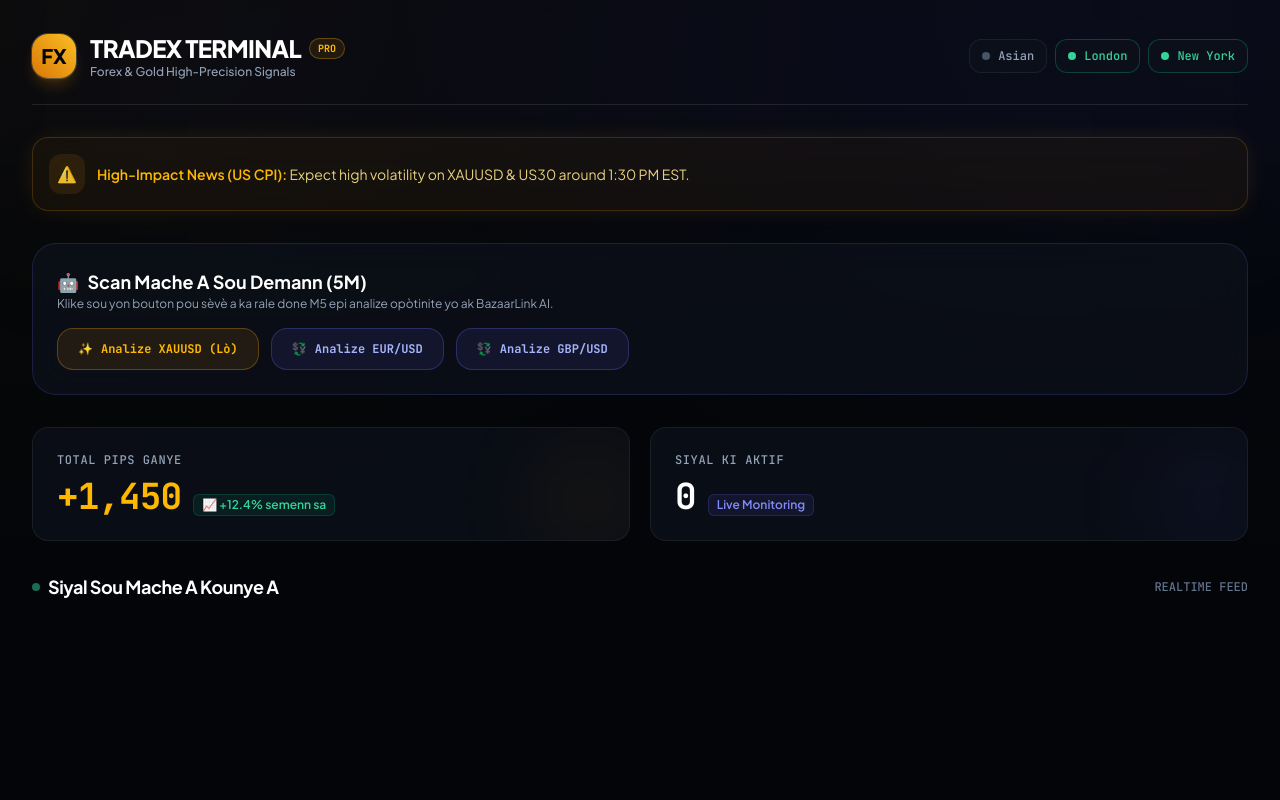
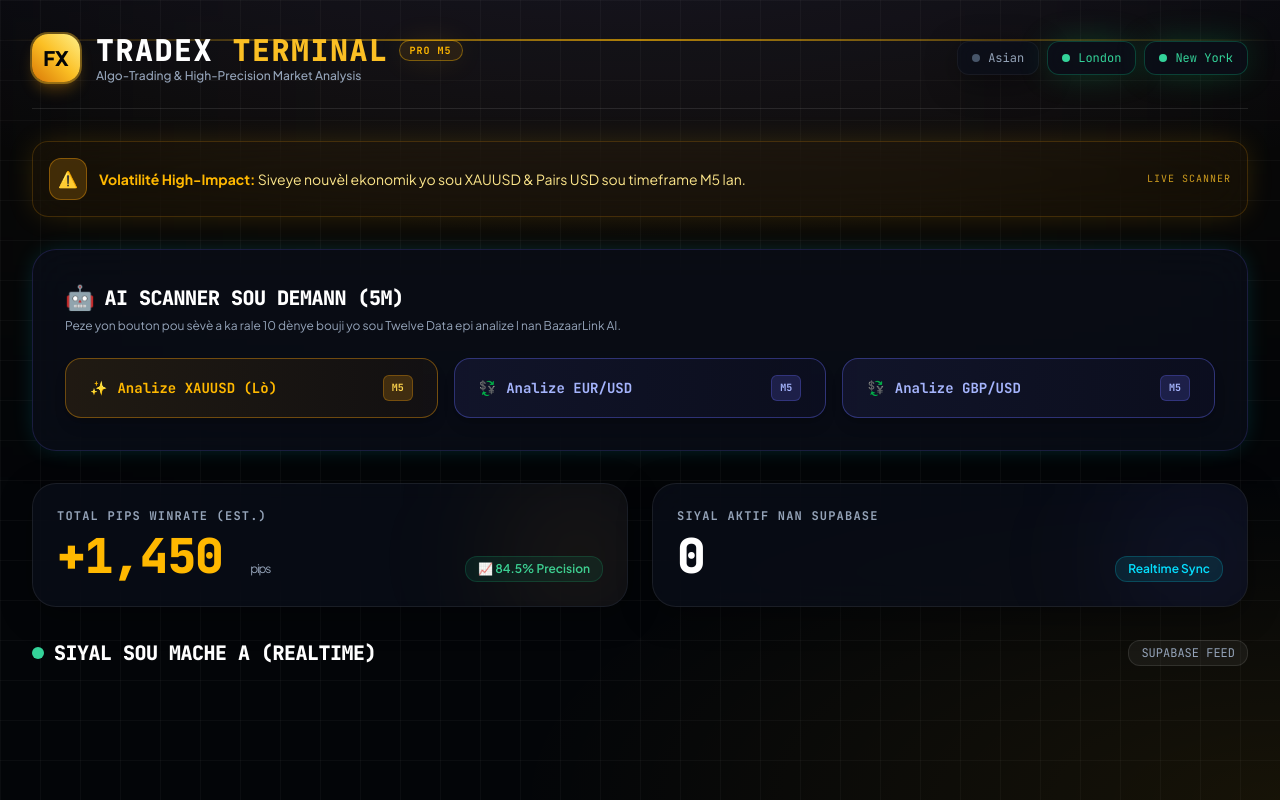
Before and after one commit to janvierprincekhyorrhaleandro1-art/HIV3-, a website: page index.html in a window 1280 px wide. Drawn offline with nearby package versions, Linux system fonts and the light colour scheme; no server answers.

Commit message:
Add files via upload

```diff
--- a/index.html
+++ b/index.html
@@ -3,9 +3,9 @@
 <head>
     <meta charset="UTF-8">
     <meta name="viewport" content="width=device-width, initial-scale=1.0">
-    <title>FX & Gold Terminal Signals</title>
+    <title>TRADEX TERMINAL | High-Precision FX & Gold Signals</title>
     <script src="https://cdn.tailwindcss.com"></script>
-    <link href="https://fonts.googleapis.com/css2?family=Plus+Jakarta+Sans:wght@400;500;600;700;800&family=JetBrains+Mono:wght@500;700&display=swap" rel="stylesheet">
+    <link href="https://fonts.googleapis.com/css2?family=Plus+Jakarta+Sans:wght@400;500;600;700;800&family=JetBrains+Mono:wght@400;500;700;800&display=swap" rel="stylesheet">
     <script>
       tailwind.config = {
         darkMode: 'class',
@@ -17,71 +17,96 @@
             },
             colors: {
               blackPure: '#030508',
-              cardDark: 'rgba(15, 23, 42, 0.6)',
+              cardDark: 'rgba(10, 15, 26, 0.75)',
               cardBorder: 'rgba(255, 255, 255, 0.08)',
               tradeBuy: '#00F076',
               tradeSell: '#FF3B5C',
-              goldAccent: '#FFB800'
+              goldAccent: '#FFB800',
+              neonCyan: '#00E5FF'
             }
           }
         }
       }
     </script>
     <style>
+      /* CYBERPUNK GRID BACKGROUND WITH LIVE GRAPHIC LINES */
       body {
         background-color: #030508;
         background-image:
-          radial-gradient(at 0% 0%, rgba(255, 184, 0, 0.03) 0px, transparent 50%),
-          radial-gradient(at 100% 0%, rgba(99, 102, 241, 0.05) 0px, transparent 50%);
+          radial-gradient(ellipse 80% 50% at 50% -20%, rgba(99, 102, 241, 0.15), transparent),
+          radial-gradient(ellipse 60% 40% at 100% 100%, rgba(255, 184, 0, 0.08), transparent),
+          linear-gradient(to right, rgba(255, 255, 255, 0.03) 1px, transparent 1px),
+          linear-gradient(to bottom, rgba(255, 255, 255, 0.03) 1px, transparent 1px);
+        background-size: 100% 100%, 100% 100%, 40px 40px, 40px 40px;
+        background-attachment: fixed;
       }
+
+      /* GLASSMORPHISM CARDS WITH NEON BORDER */
       .glass-card {
-        background: rgba(13, 18, 28, 0.7);
-        backdrop-filter: blur(16px);
-        border: 1px solid rgba(255, 255, 255, 0.07);
+        background: rgba(10, 15, 26, 0.7);
+        backdrop-filter: blur(20px);
+        -webkit-backdrop-filter: blur(20px);
+        border: 1px solid rgba(255, 255, 255, 0.08);
+        box-shadow: 0 8px 32px 0 rgba(0, 0, 0, 0.37);
+        transition: all 0.3s ease;
       }
       .glass-card:hover {
-        border-color: rgba(255, 255, 255, 0.15);
+        border-color: rgba(255, 184, 0, 0.3);
+        box-shadow: 0 10px 40px -10px rgba(255, 184, 0, 0.12);
       }
-      .glow-gold {
-        box-shadow: 0 0 25px -5px rgba(255, 184, 0, 0.15);
+
+      /* GLOW EFFECTS */
+      .glow-gold { box-shadow: 0 0 30px -5px rgba(255, 184, 0, 0.2); }
+      .glow-buy { box-shadow: 0 0 35px -5px rgba(0, 240, 118, 0.25); }
+      .glow-sell { box-shadow: 0 0 35px -5px rgba(255, 59, 92, 0.25); }
+      .glow-cyan { box-shadow: 0 0 25px -5px rgba(0, 229, 255, 0.2); }
+
+      /* SCAN ANIMATION LINE */
+      .scanline {
+        width: 100%;
+        height: 2px;
+        background: linear-gradient(90deg, transparent, #FFB800, transparent);
+        animation: scan 3s linear infinite;
       }
-      .glow-buy {
-        box-shadow: 0 0 25px -5px rgba(0, 240, 118, 0.15);
-      }
-      .glow-sell {
-        box-shadow: 0 0 25px -5px rgba(255, 59, 92, 0.15);
+      @keyframes scan {
+        0% { transform: translateY(-100%); opacity: 0; }
+        50% { opacity: 1; }
+        100% { transform: translateY(3000%); opacity: 0; }
       }
     </style>
 </head>
-<body class="text-slate-200 font-sans min-h-screen p-4 md:p-8 antialiased selection:bg-indigo-500 selection:text-white">
+<body class="text-slate-200 font-sans min-h-screen p-4 md:p-8 antialiased selection:bg-amber-500 selection:text-black">
 
-    <!-- TOP GLOW DECORATION -->
-    <div class="fixed top-0 left-1/2 -translate-x-1/2 w-full max-w-7xl h-32 bg-indigo-500/10 blur-[120px] pointer-events-none"></div>
+    <!-- SCANNING LINE EFFECT IN BACKGROUND -->
+    <div class="fixed top-0 left-0 right-0 pointer-events-none z-0 scanline opacity-30"></div>
+
+    <!-- TOP GLOW AMBIANCE -->
+    <div class="fixed top-0 left-1/2 -translate-x-1/2 w-full max-w-7xl h-48 bg-amber-500/10 blur-[140px] pointer-events-none"></div>
 
     <!-- HEADER -->
     <header class="relative z-10 flex flex-col md:flex-row justify-between items-start md:items-center gap-4 pb-6 mb-8 border-b border-white/10 max-w-7xl mx-auto">
-        <div class="flex items-center gap-3.5">
-            <div class="h-11 w-11 bg-gradient-to-tr from-amber-600 to-amber-400 rounded-2xl flex items-center justify-center font-black text-xl text-blackPure shadow-lg shadow-amber-500/20 ring-1 ring-white/20">
+        <div class="flex items-center gap-4">
+            <div class="h-12 w-12 bg-gradient-to-tr from-amber-600 via-amber-400 to-yellow-200 rounded-2xl flex items-center justify-center font-black text-xl text-blackPure shadow-lg shadow-amber-500/30 ring-2 ring-amber-400/40 transform hover:scale-105 transition-all">
                 FX
             </div>
             <div>
-                <div class="flex items-center gap-2">
-                    <h1 class="text-2xl font-extrabold tracking-tight text-white">TRADEX TERMINAL</h1>
-                    <span class="text-[10px] font-mono bg-amber-500/10 text-goldAccent border border-goldAccent/30 px-2 py-0.5 rounded-full font-semibold">PRO</span>
+                <div class="flex items-center gap-2.5">
+                    <h1 class="text-2xl md:text-3xl font-black tracking-wider text-white font-mono">TRADEX<span class="text-amber-400"> TERMINAL</span></h1>
+                    <span class="text-[10px] font-mono bg-amber-500/10 text-goldAccent border border-goldAccent/40 px-2.5 py-0.5 rounded-full font-bold tracking-widest uppercase glow-gold">PRO M5</span>
                 </div>
-                <p class="text-xs text-slate-400 font-medium">Forex & Gold High-Precision Signals</p>
+                <p class="text-xs text-slate-400 font-medium">Algo-Trading & High-Precision Market Analysis</p>
             </div>
         </div>
 
-        <!-- SESSIONS STATUS -->
+        <!-- LIVE SESSIONS STATUS BAR -->
         <div class="flex items-center gap-2 font-mono text-xs">
-            <span class="glass-card px-3 py-2 rounded-xl flex items-center gap-2 text-slate-400">
+            <span class="glass-card px-3.5 py-2 rounded-xl flex items-center gap-2 text-slate-400 border-white/5">
                 <span class="h-2 w-2 rounded-full bg-slate-600"></span> Asian
             </span>
-            <span class="glass-card px-3 py-2 rounded-xl flex items-center gap-2 text-emerald-400 border-emerald-500/30">
+            <span class="glass-card px-3.5 py-2 rounded-xl flex items-center gap-2 text-emerald-400 border-emerald-500/30 glow-buy">
                 <span class="h-2 w-2 rounded-full bg-emerald-400 animate-ping"></span> London
             </span>
-            <span class="glass-card px-3 py-2 rounded-xl flex items-center gap-2 text-emerald-400 border-emerald-500/30">
+            <span class="glass-card px-3.5 py-2 rounded-xl flex items-center gap-2 text-emerald-400 border-emerald-500/30 glow-buy">
                 <span class="h-2 w-2 rounded-full bg-emerald-400 animate-ping"></span> New York
             </span>
         </div>
@@ -90,90 +115,98 @@
     <main class="relative z-10 max-w-7xl mx-auto space-y-8">
 
         <!-- HIGH IMPACT NEWS ALERT BAR -->
-        <div class="glass-card bg-amber-500/5 border-amber-500/20 rounded-2xl p-4 flex items-center justify-between text-xs md:text-sm text-amber-200/90 glow-gold">
+        <div class="glass-card bg-amber-500/5 border-amber-500/20 rounded-2xl p-4 flex items-center justify-between text-xs md:text-sm text-amber-200 glow-gold">
             <div class="flex items-center gap-3">
-                <span class="p-2 bg-amber-500/10 rounded-xl text-base">⚠️</span>
-                <span><strong class="text-goldAccent font-semibold">High-Impact News (US CPI):</strong> Expect high volatility on XAUUSD & US30 around 1:30 PM EST.</span>
+                <div class="p-2 bg-amber-500/20 rounded-xl text-base border border-amber-500/40">⚠️</div>
+                <span><strong class="text-goldAccent font-bold">Volatilité High-Impact:</strong> Siveye nouvèl ekonomik yo sou XAUUSD & Pairs USD sou timeframe M5 lan.</span>
             </div>
+            <span class="hidden md:inline-flex font-mono text-[10px] text-amber-400/80 uppercase tracking-widest">Live Scanner</span>
         </div>
 
-        <!-- CONTROL PANEL: TRIGGER ANALYSIS BUTTONS -->
-        <section class="glass-card p-6 rounded-3xl border-indigo-500/20">
-            <div class="flex flex-col md:flex-row items-start md:items-center justify-between gap-4 mb-4">
+        <!-- CONTROL PANEL: SCANNER BUTTONS -->
+        <section class="glass-card p-6 md:p-8 rounded-3xl border-indigo-500/20 glow-cyan">
+            <div class="flex flex-col md:flex-row items-start md:items-center justify-between gap-4 mb-6">
                 <div>
-                    <h2 class="text-lg font-bold text-white flex items-center gap-2">
-                        <span>🤖</span> Scan Mache A Sou Demann (5M)
+                    <h2 class="text-xl font-extrabold text-white flex items-center gap-2.5 tracking-tight font-mono">
+                        <span class="text-2xl">🤖</span> AI SCANNER SOU DEMANN (5M)
                     </h2>
-                    <p class="text-xs text-slate-400">Klike sou yon bouton pou sèvè a ka rale done M5 epi analize opòtinite yo ak BazaarLink AI.</p>
+                    <p class="text-xs text-slate-400 mt-1">Peze yon bouton pou sèvè a ka rale 10 dènye bouji yo sou Twelve Data epi analize l nan BazaarLink AI.</p>
                 </div>
-                <div id="scan-status" class="hidden font-mono text-xs text-amber-400 bg-amber-500/10 border border-amber-500/20 px-3 py-1.5 rounded-xl animate-pulse">
-                    ⏳ Analyse ap fèt sou sèvè a...
+                <div id="scan-status" class="hidden font-mono text-xs text-amber-400 bg-amber-500/10 border border-amber-500/30 px-4 py-2 rounded-xl animate-pulse flex items-center gap-2">
+                    <span class="h-2 w-2 rounded-full bg-amber-400 animate-ping"></span> Analyse ap fèt sou sèvè a...
                 </div>
             </div>
 
-            <div class="flex flex-wrap gap-3">
-                <button onclick="triggerAnalysis('XAUUSD')" class="px-5 py-3 rounded-2xl bg-amber-500/10 hover:bg-amber-500/20 border border-amber-500/30 text-goldAccent font-mono text-xs font-bold transition-all flex items-center gap-2">
-                    <span>✨</span> Analize XAUUSD (Lò)
+            <div class="grid grid-cols-1 md:grid-cols-3 gap-4">
+                <button onclick="triggerAnalysis('XAUUSD')" class="group relative px-6 py-4 rounded-2xl bg-gradient-to-r from-amber-500/10 to-amber-600/5 hover:from-amber-500/20 hover:to-amber-600/10 border border-amber-500/40 text-goldAccent font-mono text-xs font-bold transition-all flex items-center justify-between shadow-lg hover:shadow-amber-500/10 active:scale-95">
+                    <span class="flex items-center gap-2.5 text-sm">
+                        <span>✨</span> Analize XAUUSD (Lò)
+                    </span>
+                    <span class="text-[10px] bg-amber-500/20 px-2 py-1 rounded-md text-amber-300 border border-amber-500/30">M5</span>
                 </button>
-                <button onclick="triggerAnalysis('EURUSD')" class="px-5 py-3 rounded-2xl bg-indigo-500/10 hover:bg-indigo-500/20 border border-indigo-500/30 text-indigo-300 font-mono text-xs font-bold transition-all flex items-center gap-2">
-                    <span>💱</span> Analize EUR/USD
+
+                <button onclick="triggerAnalysis('EURUSD')" class="group relative px-6 py-4 rounded-2xl bg-gradient-to-r from-indigo-500/10 to-indigo-600/5 hover:from-indigo-500/20 hover:to-indigo-600/10 border border-indigo-500/40 text-indigo-300 font-mono text-xs font-bold transition-all flex items-center justify-between shadow-lg hover:shadow-indigo-500/10 active:scale-95">
+                    <span class="flex items-center gap-2.5 text-sm">
+                        <span>💱</span> Analize EUR/USD
+                    </span>
+                    <span class="text-[10px] bg-indigo-500/20 px-2 py-1 rounded-md text-indigo-300 border border-indigo-500/30">M5</span>
                 </button>
-                <button onclick="triggerAnalysis('GBPUSD')" class="px-5 py-3 rounded-2xl bg-indigo-500/10 hover:bg-indigo-500/20 border border-indigo-500/30 text-indigo-300 font-mono text-xs font-bold transition-all flex items-center gap-2">
-                    <span>💱</span> Analize GBP/USD
+
+                <button onclick="triggerAnalysis('GBPUSD')" class="group relative px-6 py-4 rounded-2xl bg-gradient-to-r from-indigo-500/10 to-indigo-600/5 hover:from-indigo-500/20 hover:to-indigo-600/10 border border-indigo-500/40 text-indigo-300 font-mono text-xs font-bold transition-all flex items-center justify-between shadow-lg hover:shadow-indigo-500/10 active:scale-95">
+                    <span class="flex items-center gap-2.5 text-sm">
+                        <span>💱</span> Analize GBP/USD
+                    </span>
+                    <span class="text-[10px] bg-indigo-500/20 px-2 py-1 rounded-md text-indigo-300 border border-indigo-500/30">M5</span>
                 </button>
             </div>
         </section>
 
-        <!-- STATS BAR -->
-        <section class="grid grid-cols-1 md:grid-cols-2 gap-5">
-            <div class="glass-card p-6 rounded-2xl relative overflow-hidden group">
-                <div class="absolute -right-6 -bottom-6 w-32 h-32 bg-amber-500/5 rounded-full blur-2xl group-hover:bg-amber-500/10 transition-all"></div>
-                <p class="text-xs font-medium text-slate-400 mb-2 uppercase tracking-wider font-mono">Total Pips Ganye</p>
-                <div class="flex items-baseline gap-3">
-                    <p class="text-4xl font-extrabold text-goldAccent font-mono tracking-tight">+1,450</p>
-                    <span class="text-xs text-emerald-400 font-semibold bg-emerald-500/10 px-2 py-0.5 rounded-md border border-emerald-500/20">📈 +12.4% semenn sa</span>
+        <!-- STATS DASHBOARD -->
+        <section class="grid grid-cols-1 md:grid-cols-2 gap-6">
+            <div class="glass-card p-6 rounded-3xl relative overflow-hidden group">
+                <div class="absolute -right-8 -bottom-8 w-40 h-40 bg-amber-500/10 rounded-full blur-3xl group-hover:bg-amber-500/20 transition-all"></div>
+                <p class="text-xs font-semibold text-slate-400 mb-2 uppercase tracking-widest font-mono">Total Pips Winrate (Est.)</p>
+                <div class="flex items-baseline justify-between">
+                    <p class="text-4xl md:text-5xl font-black text-goldAccent font-mono tracking-tight">+1,450 <span class="text-xs font-sans text-slate-400 font-normal">pips</span></p>
+                    <span class="text-xs text-emerald-400 font-semibold bg-emerald-500/10 px-3 py-1 rounded-xl border border-emerald-500/20">📈 84.5% Precision</span>
                 </div>
             </div>
 
-            <div class="glass-card p-6 rounded-2xl relative overflow-hidden group">
-                <div class="absolute -right-6 -bottom-6 w-32 h-32 bg-indigo-500/5 rounded-full blur-2xl group-hover:bg-indigo-500/10 transition-all"></div>
-                <p class="text-xs font-medium text-slate-400 mb-2 uppercase tracking-wider font-mono">Siyal Ki Aktif</p>
-                <div class="flex items-baseline gap-3">
-                    <p class="text-4xl font-extrabold text-white font-mono tracking-tight" id="active-count">0</p>
-                    <span class="text-xs text-indigo-400 font-semibold bg-indigo-500/10 px-2 py-0.5 rounded-md border border-indigo-500/20">Live Monitoring</span>
+            <div class="glass-card p-6 rounded-3xl relative overflow-hidden group">
+                <div class="absolute -right-8 -bottom-8 w-40 h-40 bg-indigo-500/10 rounded-full blur-3xl group-hover:bg-indigo-500/20 transition-all"></div>
+                <p class="text-xs font-semibold text-slate-400 mb-2 uppercase tracking-widest font-mono">Siyal Aktif Nan Supabase</p>
+                <div class="flex items-baseline justify-between">
+                    <p class="text-4xl md:text-5xl font-black text-white font-mono tracking-tight" id="active-count">0</p>
+                    <span class="text-xs text-neonCyan font-semibold bg-neonCyan/10 px-3 py-1 rounded-xl border border-neonCyan/20">Realtime Sync</span>
                 </div>
             </div>
         </section>
 
-        <!-- ACTIVE SIGNALS SECTION -->
+        <!-- ACTIVE SIGNALS FEED -->
         <section>
-            <div class="flex items-center justify-between mb-5">
-                <h2 class="text-lg font-bold text-white flex items-center gap-2 tracking-tight">
-                    <span class="h-2 w-2 rounded-full bg-emerald-400 animate-pulse"></span> Siyal Sou Mache A Kounye A
+            <div class="flex items-center justify-between mb-6">
+                <h2 class="text-xl font-black text-white flex items-center gap-2.5 tracking-tight font-mono">
+                    <span class="h-3 w-3 rounded-full bg-emerald-400 animate-ping"></span> SIYAL SOU MACHE A (REALTIME)
                 </h2>
-                <span class="text-xs font-mono text-slate-500">REALTIME FEED</span>
+                <span class="text-xs font-mono text-slate-400 bg-white/5 px-3 py-1 rounded-xl border border-white/10">SUPABASE FEED</span>
             </div>
 
             <div class="grid grid-cols-1 md:grid-cols-2 lg:grid-cols-3 gap-6" id="active-signals">
-                <!-- Siyal yo ap jènère dinamikman ak JavaScript -->
+                <!-- Siyal yo ap mete dinamikman ak JS -->
             </div>
         </section>
 
     </main>
 
-    <!-- SUPABASE SCRIPT -->
+    <!-- SUPABASE REALTIME JS SDK -->
     <script src="https://cdn.jsdelivr.net/npm/@supabase/supabase-js@2"></script>
     <script>
-        // KREDEKYAL SUPABASE
         const SUPABASE_URL = 'https://zffrlogicrwjkjrrbdik.supabase.co';
         const SUPABASE_KEY = 'eyJhbGciOiJIUzI1NiIsInR5cCI6IkpXVCJ9.eyJpc3MiOiJzdXBhYmFzZSIsInJlZiI6InpmZnJsb2dpY3J3amtqcnJiZGlrIiwicm9sZSI6ImFub24iLCJpYXQiOjE3ODcxOTYzMjEsImV4cCI6MjEwMjc3MjMyMX0.6YSppM6viAaGZrG_PC9HPm8zFxmuP_4a5NoWpdNT4d0';
-
-        // URL SÈVÈ RENDER
         const RENDER_SERVER_URL = 'https://hiv3-trading-bot.onrender.com';
 
         const supabaseClient = supabase.createClient(SUPABASE_URL, SUPABASE_KEY);
 
-        // FONKSYON POU DEKLANCHE ANALIZ LA SOU RENDER
         async function triggerAnalysis(symbol) {
             const statusEl = document.getElementById('scan-status');
             if (statusEl) statusEl.classList.remove('hidden');
@@ -183,15 +216,15 @@
                 const result = await response.json();
 
                 if (result && result.message) {
-                    alert(result.message);
+                    alert("🤖 " + result.message);
                 } else if (result && result.error) {
-                    alert("Erè nan sèvè a: " + result.error);
+                    alert("❌ Erè nan sèvè a: " + result.error);
                 } else {
                     alert("Analiz fini pou " + symbol);
                 }
             } catch (error) {
                 console.error("Erè nan analiz la:", error);
-                alert("Echèk nan koneksyon ak sèvè Render a. Asire w sèvè a ap kouri.");
+                alert("⚠️ Echèk nan koneksyon ak sèvè Render a. Kontwole si sèvè a sou pye.");
             } finally {
                 if (statusEl) statusEl.classList.add('hidden');
             }
@@ -218,8 +251,9 @@
 
             if (signals.length === 0) {
                 container.innerHTML = `
-                    <div class="col-span-full glass-card p-8 rounded-3xl text-center text-slate-500 font-mono text-sm">
-                        Mache a kalm. Pa gen siyal ki aktif pou kounye a...
+                    <div class="col-span-full glass-card p-12 rounded-3xl text-center text-slate-400 font-mono text-sm border border-dashed border-white/10">
+                        <span class="text-3xl block mb-2">📡</span>
+                        Mache a kalm sou timeframe M5. Pa gen okenn siyal ki aktif pou kounye a...
                     </div>
                 `;
                 return;
@@ -227,35 +261,35 @@
 
             signals.forEach(signal => {
                 const isBuy = signal.type.toUpperCase() === 'BUY';
-                const glowClass = isBuy ? 'glow-buy border-tradeBuy/30' : 'glow-sell border-tradeSell/30';
-                const badgeBg = isBuy ? 'bg-tradeBuy text-blackPure' : 'bg-tradeSell text-white';
+                const glowClass = isBuy ? 'glow-buy border-tradeBuy/40' : 'glow-sell border-tradeSell/40';
+                const badgeBg = isBuy ? 'bg-tradeBuy text-blackPure shadow-lg shadow-tradeBuy/20' : 'bg-tradeSell text-white shadow-lg shadow-tradeSell/20';
 
                 const cardHtml = `
-                    <div class="glass-card ${glowClass} rounded-3xl p-6 relative overflow-hidden">
-                        <div class="absolute top-0 right-0 ${badgeBg} font-black text-[10px] tracking-widest px-4 py-1.5 rounded-bl-2xl uppercase">
+                    <div class="glass-card ${glowClass} rounded-3xl p-6 relative overflow-hidden transition-all hover:-translate-y-1">
+                        <div class="absolute top-0 right-0 ${badgeBg} font-black text-[11px] tracking-widest px-5 py-2 rounded-bl-2xl font-mono uppercase">
                             ${signal.type} / ${isBuy ? 'LONG' : 'SHORT'}
                         </div>
 
                         <div class="mb-6">
-                            <div class="flex items-center gap-2.5 mb-1">
-                                <h3 class="text-2xl font-extrabold text-white tracking-tight font-mono">${signal.pair}</h3>
-                                <span class="text-[10px] font-mono bg-amber-500/10 text-goldAccent px-2 py-0.5 rounded-md border border-amber-500/20 font-bold">${signal.category}</span>
+                            <div class="flex items-center gap-3 mb-1">
+                                <h3 class="text-3xl font-black text-white tracking-tight font-mono">${signal.pair}</h3>
+                                <span class="text-[10px] font-mono bg-amber-500/10 text-goldAccent px-2.5 py-1 rounded-lg border border-amber-500/30 font-bold">${signal.category}</span>
                             </div>
-                            <span class="text-xs text-slate-400 font-medium">Timeframe: ${signal.timeframe}</span>
+                            <span class="text-xs text-slate-400 font-mono">Timeframe: <strong class="text-white">${signal.timeframe}</strong></span>
                         </div>
 
-                        <div class="space-y-3 text-sm font-mono mb-6 bg-blackPure/40 p-4 rounded-2xl border border-white/5">
-                            <div class="flex justify-between items-center py-1 border-b border-white/5">
+                        <div class="space-y-3 font-mono mb-4 bg-blackPure/60 p-4 rounded-2xl border border-white/10">
+                            <div class="flex justify-between items-center py-1.5 border-b border-white/5">
                                 <span class="text-slate-400 text-xs font-sans">Pri Antre (Entry):</span>
                                 <span class="font-bold text-white text-base">${signal.entry_price}</span>
                             </div>
-                            <div class="flex justify-between items-center py-1 border-b border-white/5">
+                            <div class="flex justify-between items-center py-1.5 border-b border-white/5">
                                 <span class="text-slate-400 text-xs font-sans">Take Profit 1:</span>
-                                <span class="font-bold text-tradeBuy">${signal.tp1} <span class="text-[10px] font-sans opacity-80">(+${signal.tp1_pips} Pips)</span></span>
+                                <span class="font-bold text-tradeBuy text-base">${signal.tp1} <span class="text-[10px] font-sans opacity-80">(+${signal.tp1_pips} Pips)</span></span>
                             </div>
-                            <div class="flex justify-between items-center py-1">
+                            <div class="flex justify-between items-center py-1.5">
                                 <span class="text-slate-400 text-xs font-sans">Stop Loss:</span>
-                                <span class="font-bold text-tradeSell">${signal.sl} <span class="text-[10px] font-sans opacity-80">(-${signal.sl_pips} Pips)</span></span>
+                                <span class="font-bold text-tradeSell text-base">${signal.sl} <span class="text-[10px] font-sans opacity-80">(-${signal.sl_pips} Pips)</span></span>
                             </div>
                         </div>
                     </div>
@@ -264,6 +298,7 @@
             });
         }
 
+        // SUPABASE REALTIME SUBSCRIPTION
         supabaseClient
             .channel('public:signals')
             .on('postgres_changes', { event: '*', schema: 'public', table: 'signals' }, () => {
```
Also changed, not shown: server.js (+4 -4 lines).
